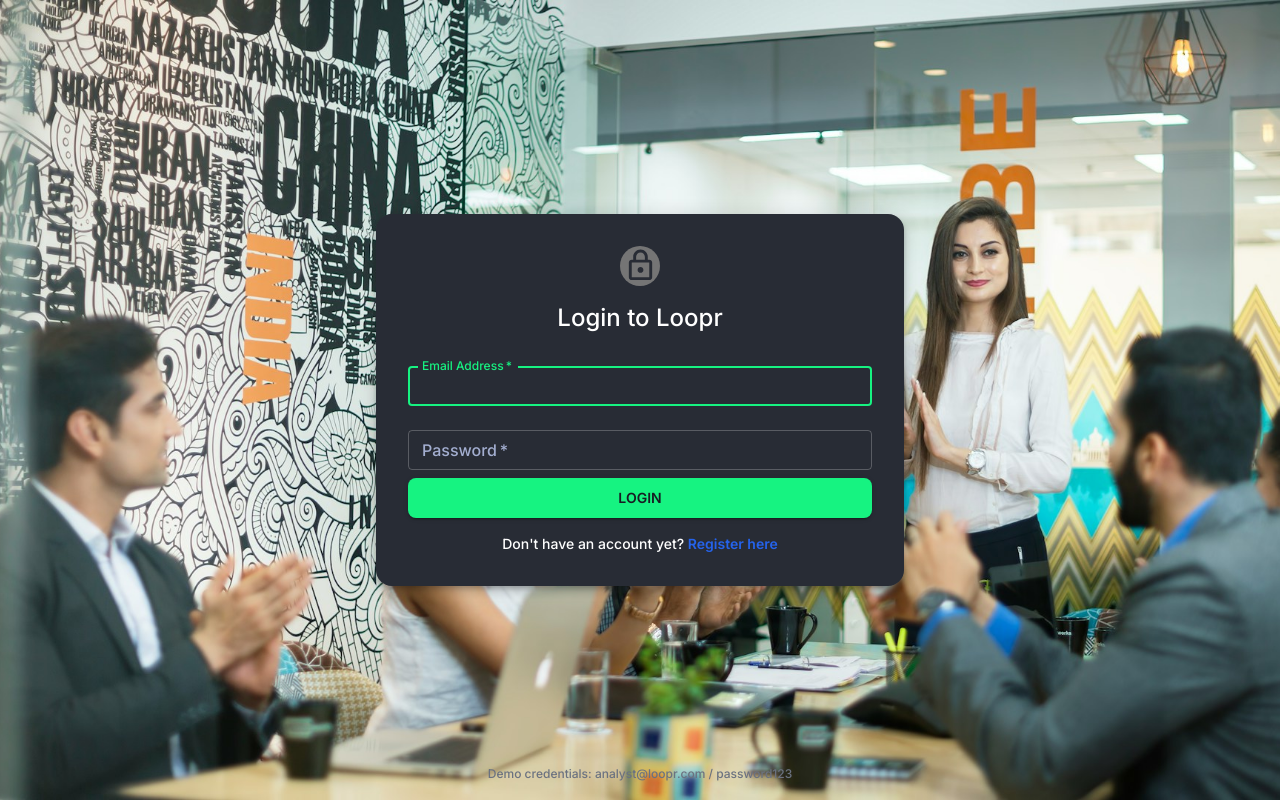
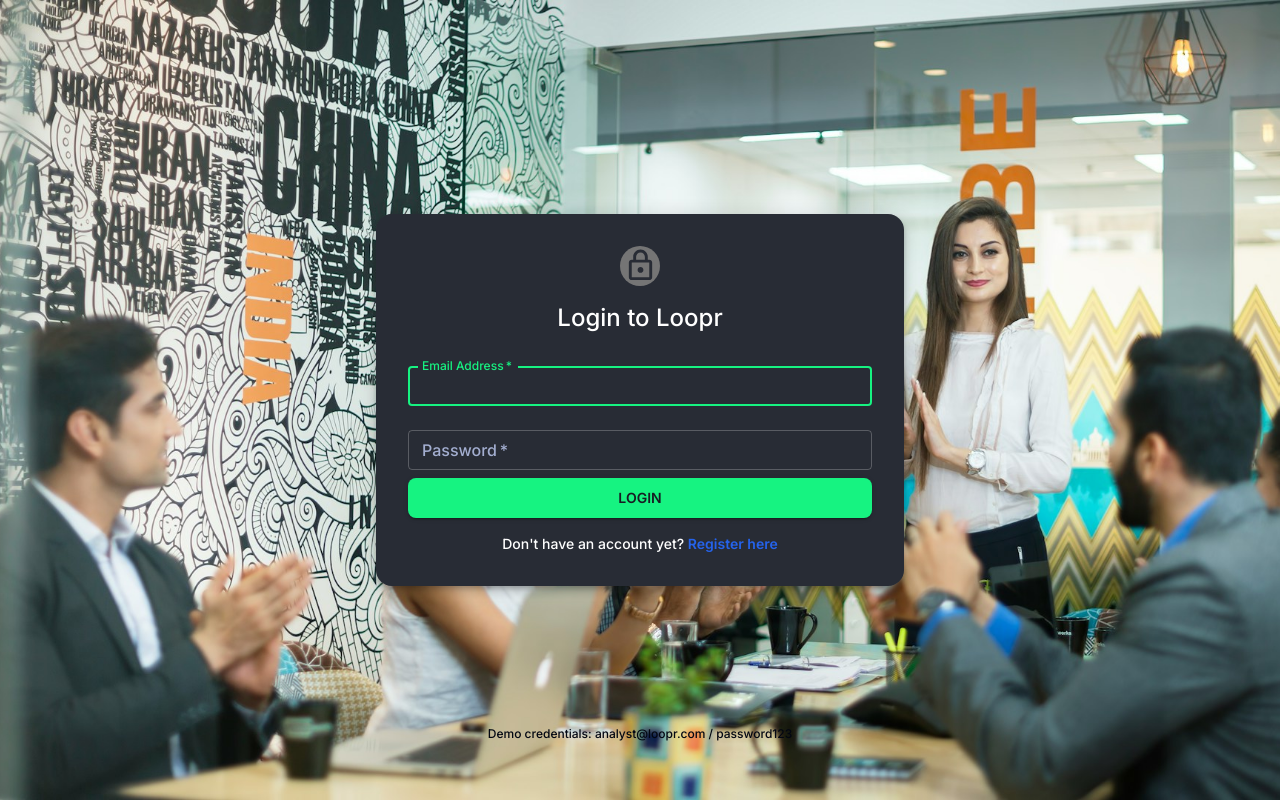
Before and after one commit to tarunpatil01/Loopr, a React (Vite) app: page /login in a window 1280 px wide. Built offline with nearby package versions, Linux system fonts and the light colour scheme.

Commit message:
minor login change

```diff
--- a/src/pages/LoginPage.jsx
+++ b/src/pages/LoginPage.jsx
@@ -117,8 +117,8 @@
             </Box>
           </div>
         </Paper>
-        <div className="mt-4 sm:mt-6 text-center absolute bottom-4 left-0 right-0">
-          <Typography variant="caption" className="text-gray-500 text-xs sm:text-sm">
+        <div className="mt-4 sm:mt-6 text-center absolute bottom-14 left-0 right-0">
+          <Typography variant="caption" className="text-gray-950 text-lg sm:text-sm">
             Demo credentials: analyst@loopr.com / password123
           </Typography>
         </div>
```
